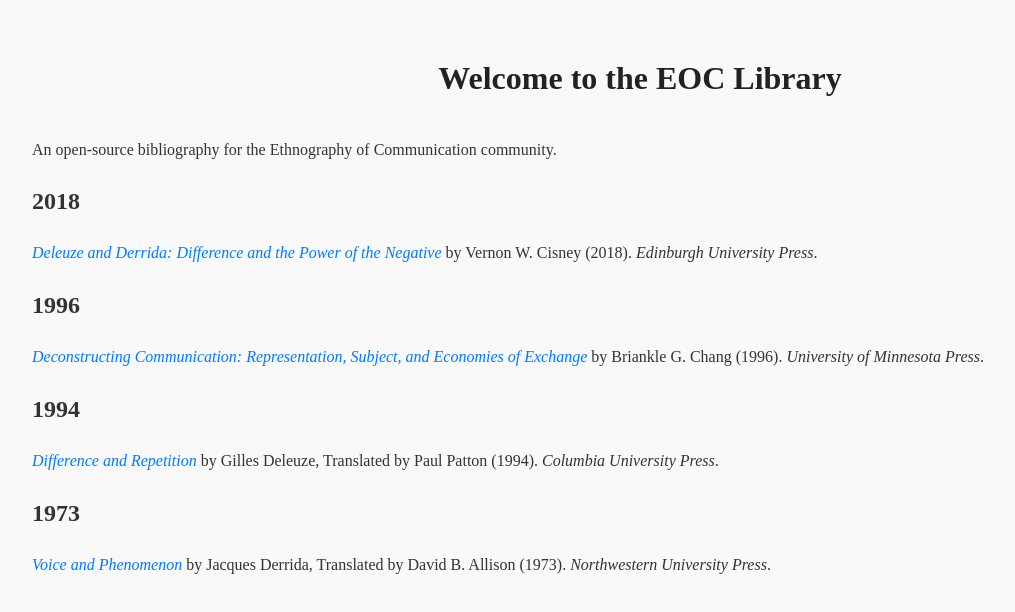
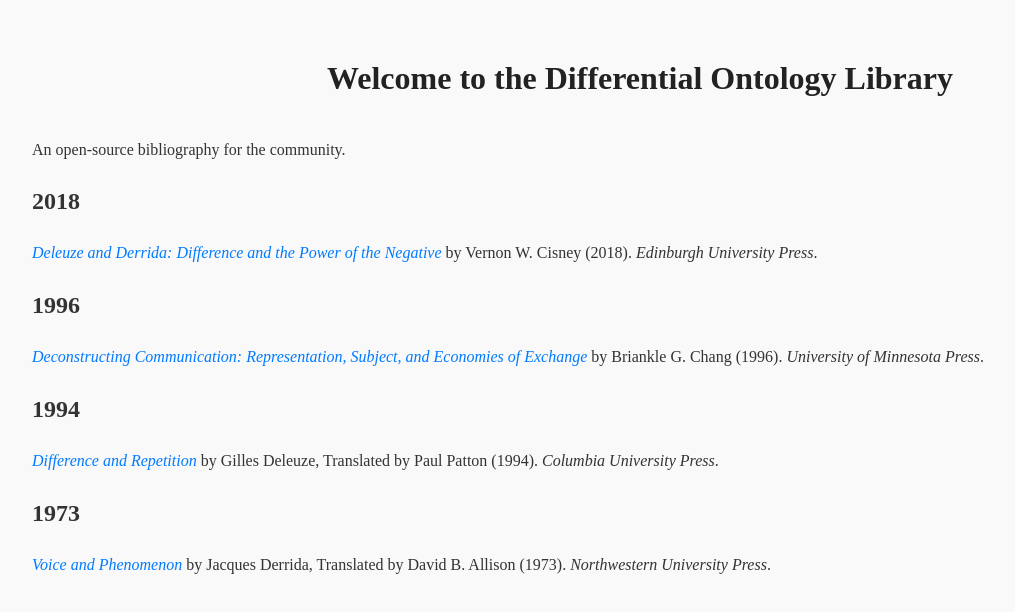
Before and after one commit to nimshav/EOC, a website: page public/index.html in a window 1280 px wide. Shown: the whole page, without its empty margins (0-1015 px from the left). Drawn offline with Linux system fonts and the light colour scheme.

Commit message:
Update index.html

```diff
--- a/public/index.html
+++ b/public/index.html
@@ -8,8 +8,8 @@
     <link rel="stylesheet" href="style.css">
 </head>
 <body>
-    <h1>Welcome to the EOC Library</h1>
-    <p>An open-source bibliography for the Ethnography of Communication community.</p>
+    <h1>Welcome to the Differential Ontology Library</h1>
+    <p>An open-source bibliography for the community.</p>
 
     <!-- Articles for 2018 -->
     <div class="bibliography">
```
